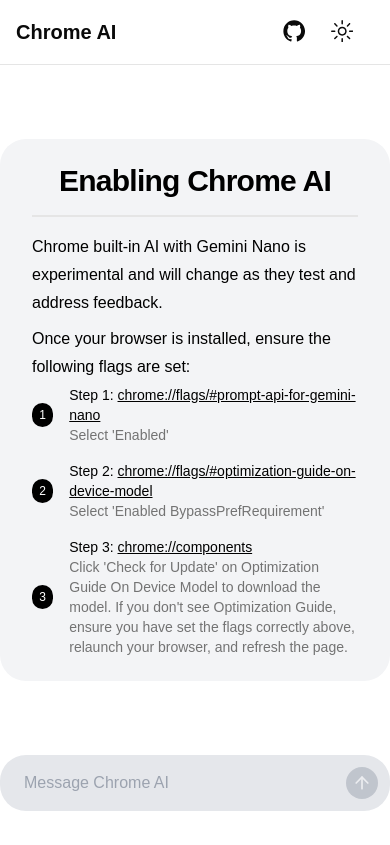
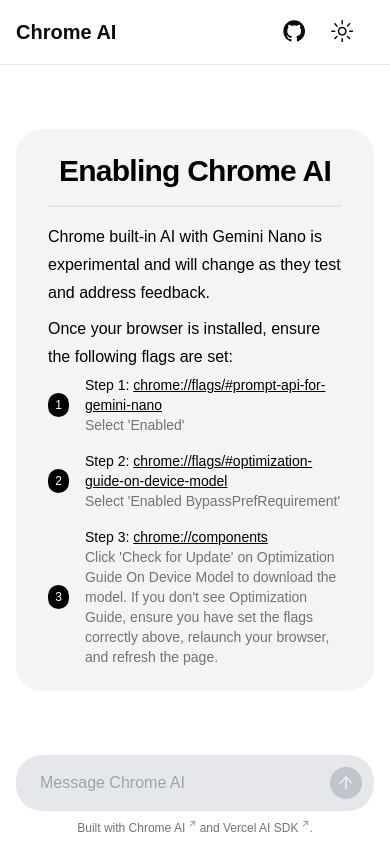
Before and after one commit to maafaishal/chrome-ai-llm, a Next.js app: page / in a window 390 px wide. Built offline with nearby package versions, Linux system fonts and the light colour scheme.

Commit message:
style: responsive

```diff
--- a/app/page.tsx
+++ b/app/page.tsx
@@ -84,7 +84,7 @@
   };
 
   return (
-    <div className="flex-1 flex flex-col overflow-hidden">
+    <div className="flex-1 flex flex-col overflow-hidden px-4">
       <div className="md:max-w-3xl mx-auto w-full flex-1 my-4 overflow-y-auto overflow-x-hidden">
         {supportStatus === "not-supported" && <NotSupportBanner />}
         {supportStatus === "supported" && messages.length === 0 && (
--- a/components/site-footer.tsx
+++ b/components/site-footer.tsx
@@ -1,7 +1,7 @@
 export function SiteFooter() {
   return (
     <footer className="w-full text-center py-2">
-      <p className="text-muted-foreground px-2 text-center text-xs leading-normal hidden sm:block">
+      <p className="text-muted-foreground px-2 text-center text-xs leading-normal">
         Built with{" "}
         <a
           href="https://github.com/jeasonstudio/chrome-ai"
```
